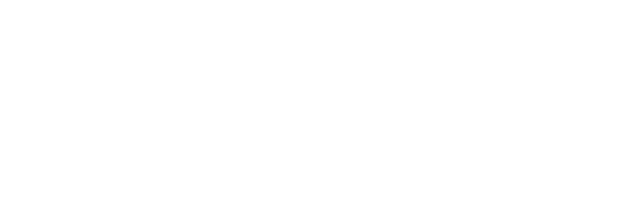
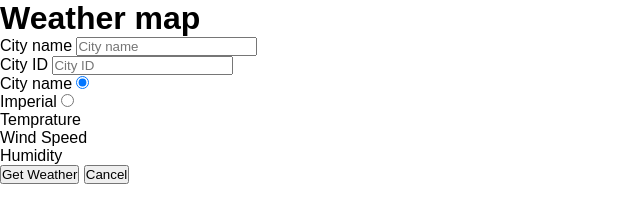
Before and after one commit to ziukoff1985/freshcode-js-hw-18-get-weather, a plain HTML site: page index.html in a window 1280 px wide. Shown: the whole page, without its empty margins (0-640 px from the left). Drawn offline with Linux system fonts and the light colour scheme.

Commit message:
Add markup without styles

```diff
--- a/assets/css/styles.css
+++ b/assets/css/styles.css
@@ -6,5 +6,4 @@
 
 body {
     font-family: sans-serif;
-    color: white;
 }
--- a/index.html
+++ b/index.html
@@ -12,5 +12,70 @@
         <link rel="stylesheet" href="./assets/css/styles.css" />
         <title>JS HW 18 Get Weather</title>
     </head>
-    <body></body>
+    <body>
+        <div class="container">
+            <h1 class="title">Weather map</h1>
+            <form class="form">
+                <div class="input-wrap">
+                    <label for="cityName">City name</label>
+                    <input
+                        type="text"
+                        class="input"
+                        name="cityName"
+                        placeholder="City name"
+                    />
+                </div>
+                <div class="input-wrap">
+                    <label for="cityId">City ID</label>
+                    <input
+                        type="text"
+                        class="input"
+                        name="cityId"
+                        placeholder="City ID"
+                    />
+                </div>
+                <div class="radio-container">
+                    <div class="radio-wrap">
+                        <label for="cityName">City name</label>
+                        <input
+                            type="radio"
+                            class="radio"
+                            name="radio"
+                            value="cityName"
+                            id="cityName"
+                            checked
+                        />
+                    </div>
+                    <div class="radio-wrap">
+                        <label for="cityId">Imperial</label>
+                        <input
+                            type="radio"
+                            class="radio"
+                            name="radio"
+                            value="cityId"
+                            id="cityId"
+                        />
+                    </div>
+                </div>
+                <div class="weather-info">
+                    <div class="weather-prop">
+                        <p>Temprature</p>
+                        <span class="prop-value"></span>
+                    </div>
+                    <div class="weather-prop">
+                        <p>Wind Speed</p>
+                        <span class="prop-value"></span>
+                    </div>
+                    <div class="weather-prop">
+                        <p>Humidity</p>
+                        <span class="prop-value"></span>
+                    </div>
+                </div>
+                <div class="btn-wrap">
+                    <button class="button">Get Weather</button>
+                    <button class="button">Cancel</button>
+                </div>
+            </form>
+        </div>
+    </body>
 </html>
```
